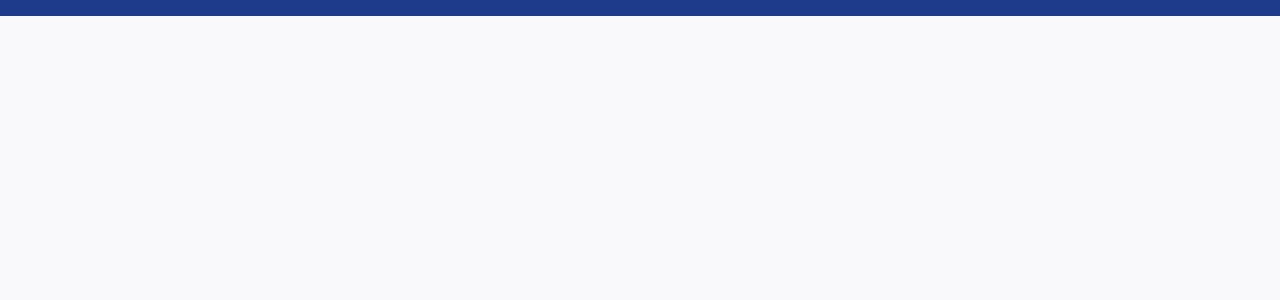
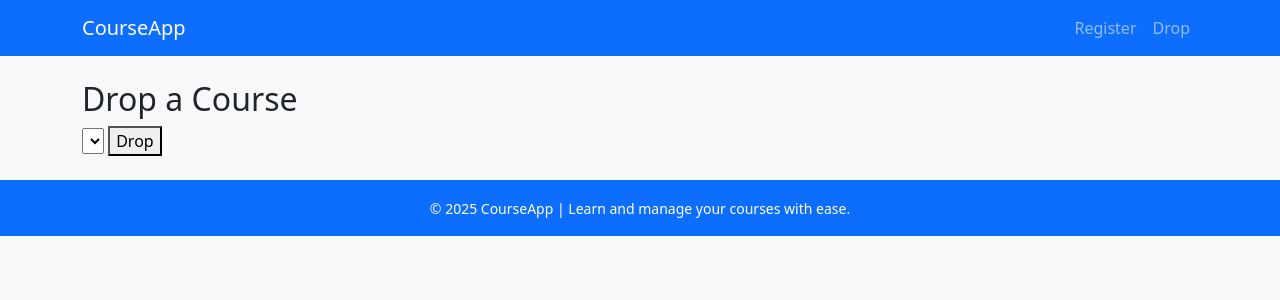
Before and after one commit to RawailEocean/flask-course-app, a Flask app: page /drop in a window 1280 px wide. Shown: the top 300 px of the page. Run offline with Flask 3, Linux system fonts and the light colour scheme; lists and menus that the app fills with data are empty.

Commit message:
Update layout.html

```diff
--- a/templates/layout.html
+++ b/templates/layout.html
@@ -2,35 +2,38 @@
 <html lang="en">
 <head>
     <meta charset="UTF-8">
-    <title>Flask Course App</title>
-    <link href="https://cdn.jsdelivr.net/npm/bootstrap@5.3.2/dist/css/bootstrap.min.css" rel="stylesheet">
-    <style>
-        body {
-            background-color: #f9f9fb;
-            color: #1f2937;
-        }
-        .navbar {
-            background-color: #1e3a8a;
-        }
-        .navbar-brand, .nav-link {
-            color: #fff !important;
-        }
-        .btn-primary {
-            background-color: #10b981;
-            border: none;
-        }
-        .btn-primary:hover {
-            background-color: #2563eb;
-        }
-        footer {
-            background-color: #1e3a8a;
-            color: white;
-            padding: 10px 0;
-            margin-top: 40px;
-        }
-    </style>
+    <title>{{ title or "Course App" }}</title>
+    <link href="https://cdn.jsdelivr.net/npm/bootstrap@5.3.3/dist/css/bootstrap.min.css" rel="stylesheet">
+    <link rel="stylesheet" href="{{ url_for('static', filename='style.css') }}">
 </head>
-<body>
-    <nav class="navbar navbar-expand-lg">
+<body class="bg-light text-dark">
+    <nav class="navbar navbar-expand-lg navbar-dark bg-primary">
         <div class="container">
-            <a cla
+            <a class="navbar-brand" href="{{ url_for('index') }}">CourseApp</a>
+            <div class="collapse navbar-collapse">
+                <ul class="navbar-nav ms-auto">
+                    <li class="nav-item"><a class="nav-link" href="{{ url_for('register') }}">Register</a></li>
+                    <li class="nav-item"><a class="nav-link" href="{{ url_for('drop') }}">Drop</a></li>
+                </ul>
+            </div>
+        </div>
+    </nav>
+
+    <main class="container py-4">
+        {% with messages = get_flashed_messages() %}
+          {% if messages %}
+            <div class="alert alert-info" role="alert">
+              {{ messages[0] }}
+            </div>
+          {% endif %}
+        {% endwith %}
+        {% block content %}{% endblock %}
+    </main>
+
+    <footer class="bg-primary text-white text-center py-3 mt-auto">
+        <div class="container">
+            <small>&copy; 2025 CourseApp | Learn and manage your courses with ease.</small>
+        </div>
+    </footer>
+</body>
+</html>
```
